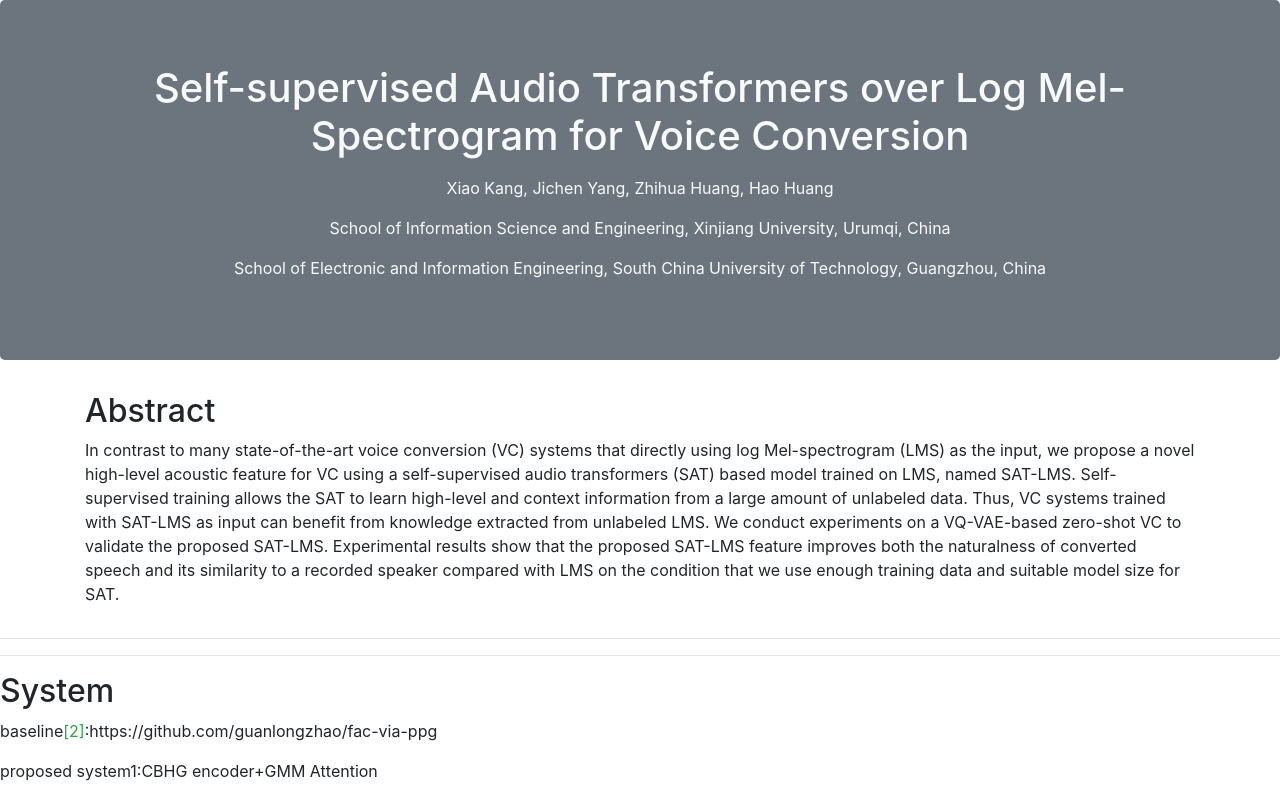
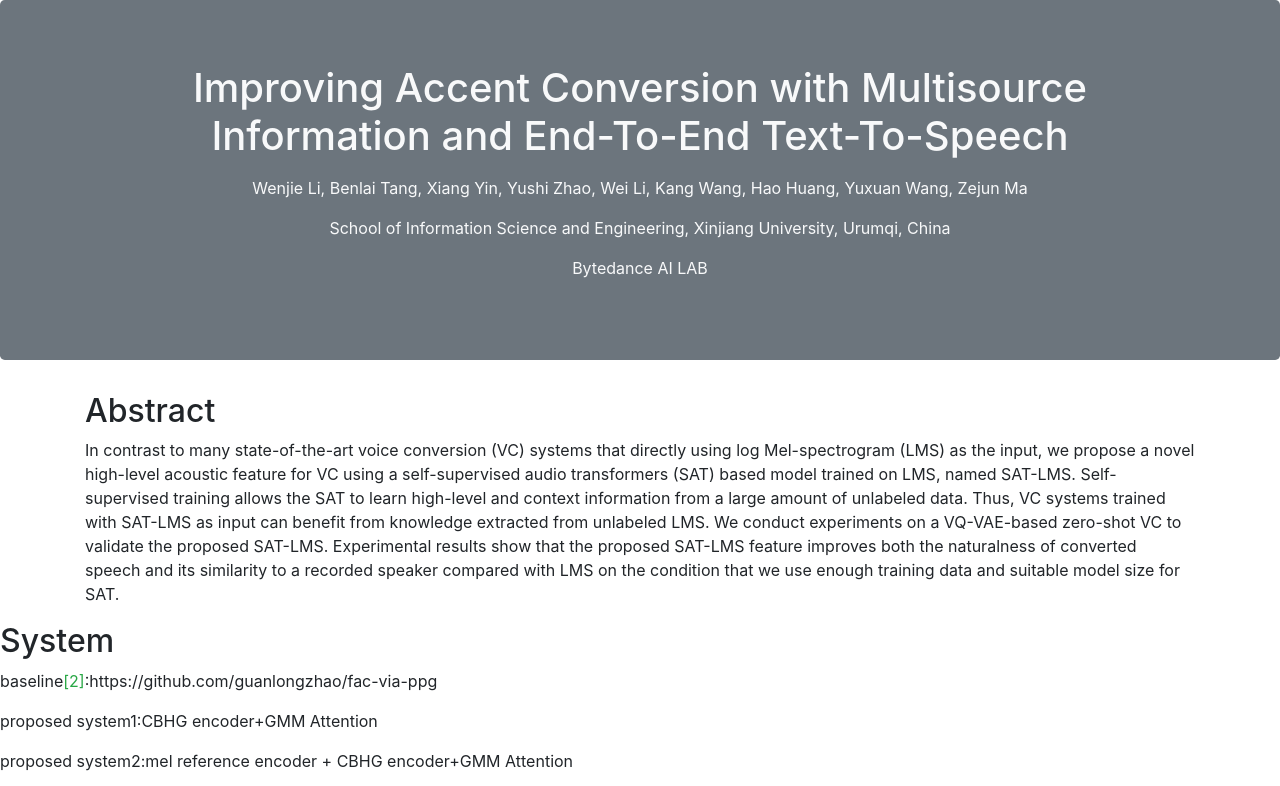
Before and after one commit to kangxiao1101/kangxiao1101.github.io, a plain HTML site: page index.html in a window 1280 px wide. Shown: the top 786 px of the page. Drawn offline with nearby package versions, Linux system fonts and the light colour scheme.

Commit message:
Add files via upload

```diff
--- a/index.html
+++ b/index.html
@@ -51,14 +51,15 @@ p.thicker {font-weight: 900}
         <div class="row align-items-center">
           <div class="col-md-12">
             <h1><a class="text-light">
-				 Self-supervised Audio Transformers over Log Mel-Spectrogram for Voice Conversion<br> </a></h1>
+				 Improving Accent Conversion with Multisource Information and End-To-End Text-To-Speech<br> </a></h1>
             <p>
               <div class="row">
-                <div class="col-md col-sm-12"><a class="text-light">Xiao Kang, Jichen Yang, Zhihua Huang, Hao Huang</a> </div>
+                <div class="col-md col-sm-12"><a class="text-light">Wenjie Li, Benlai Tang, Xiang Yin, Yushi Zhao, Wei Li, Kang Wang, Hao Huang, Yuxuan Wang, Zejun Ma</a> </div>
               </div>
             </p>
-	      <p><a class="text-light">School of Information Science and Engineering, Xinjiang University, Urumqi, China<br></p></a>
-	      <p><a class="text-light">School of Electronic and Information Engineering, South China University of Technology, Guangzhou, China<br></p></a>
+	      <p><a class="text-light"> School of Information Science and Engineering, Xinjiang University, Urumqi, China<br>
+				</p></a>
+	      <p><a class="text-light"> Bytedance AI LAB<br></p></a>
 
           </div>
         </div>
@@ -71,15 +72,25 @@ p.thicker {font-weight: 900}
         <div class="col">
           <h2>Abstract</h2>
           <div>
-            <p align=¡±justify¡±>
-		In contrast to many state-of-the-art voice conversion (VC) systems that directly using log Mel-spectrogram (LMS) as the input, we propose a novel high-level acoustic feature for VC using a self-supervised audio transformers (SAT) based model trained on LMS, named SAT-LMS. Self-supervised training allows the SAT to learn high-level and context information from a large amount of unlabeled data. Thus, VC systems trained with SAT-LMS as input can benefit from knowledge extracted from unlabeled LMS.
-We conduct experiments on a VQ-VAE-based zero-shot VC to validate the proposed SAT-LMS. Experimental results show that the proposed SAT-LMS feature improves both the naturalness of converted speech and its similarity to a recorded speaker compared with LMS on the condition that we use enough training data and suitable model size for SAT.</p>
+            <p align=¡±justify¡±> In contrast to many state-of-the-art voice conversion (VC) systems that directly using log Mel-spectrogram (LMS) as the input, we propose a novel high-level acoustic feature for VC using a self-supervised audio transformers (SAT) based model trained on LMS, named SAT-LMS. Self-supervised training allows the SAT to learn high-level and context information from a large amount of unlabeled data. Thus, VC systems trained with SAT-LMS as input can benefit from knowledge extracted from unlabeled LMS.
+We conduct experiments on a VQ-VAE-based zero-shot VC to validate the proposed SAT-LMS. Experimental results show that the proposed SAT-LMS feature improves both the naturalness of converted speech and its similarity to a recorded speaker compared with LMS on the condition that we use enough training data and suitable model size for SAT. </p>
           </div>
         </div>
       </div>
       </div>
-    <hr>
-	 <hr>
+    <!--  <hr>
+    <div class="container">
+      <div class="row" id="monolingual">
+        <div class="col">
+          <h2>Notes</h2>
+          <div>
+            <p> ZHAA's native language is Arabic</p>
+	    <p>	Dataset (L2-ARCTIC corpus) <a class="text-success" href="#1">[1]</a>: https://psi.engr.tamu.edu/l2-arctic-corpus</p>
+	    <p>	Please view this page in Google Chrome or Microsoft Edge for best quality</p>
+          </div>
+        </div>
+      </div>
+      <hr> -->
       <div class="row" id="monolingual">
         <div class="col">
           <h2>System</h2>
@@ -92,6 +103,7 @@ We conduct experiments on a VQ-VAE-based zero-shot VC to validate the proposed S
           </div>
         </div>
       </div>
+
       <hr>
       <div class="row" id="result">
         <div class="col-md-12">
@@ -446,12 +458,6 @@ We conduct experiments on a VQ-VAE-based zero-shot VC to validate the proposed S
         </div>
       </div>
       <hr>
-      <!-- <div class="row" id="contact">
-          <div class="col">
-            <h2>Contact</h2>
-            <div></div>
-          </div>
-        </div> -->
     </div>
   </main>
   <!-- Optional JavaScript -->
```
